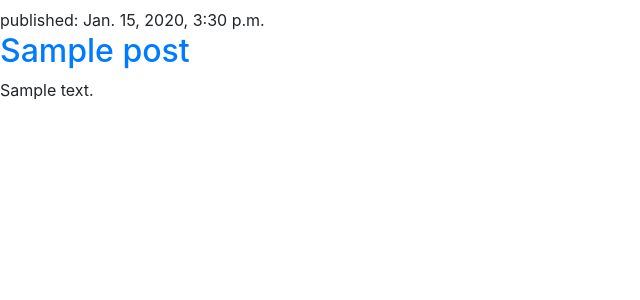
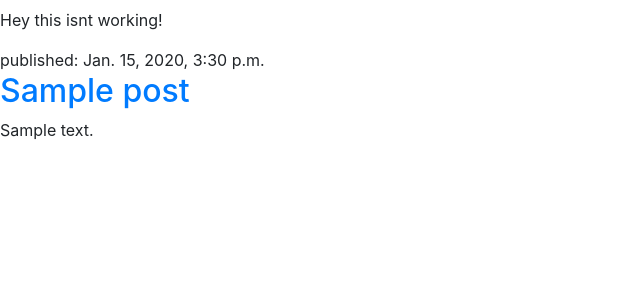
Before and after one commit to Ajay70452/django-blog, a Django app: page / in a window 1280 px wide. Shown: the part 48-348 px from the top of the page, without its empty margins (0-640 px from the left). Run offline with Django 3.2, Linux system fonts and the light colour scheme; tables that the repository leaves empty hold one stand-in row (values such as "Sample post").

Commit message:
Template not working

```diff
--- a/blog/homie/templates/homie/post_list.html
+++ b/blog/homie/templates/homie/post_list.html
@@ -9,6 +9,8 @@
             <h1><a href="/">Ajay's Blog</a></h1>
         </header>
 
+        <p>Hey this isnt working!</p>
+
         {% for post in posts %}
         <article>
             <time>published: {{ post.published_date }}</time>
```
